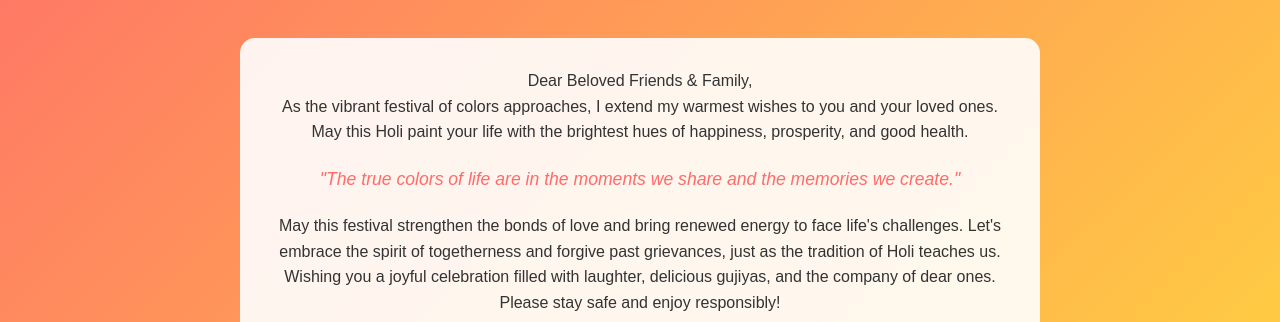
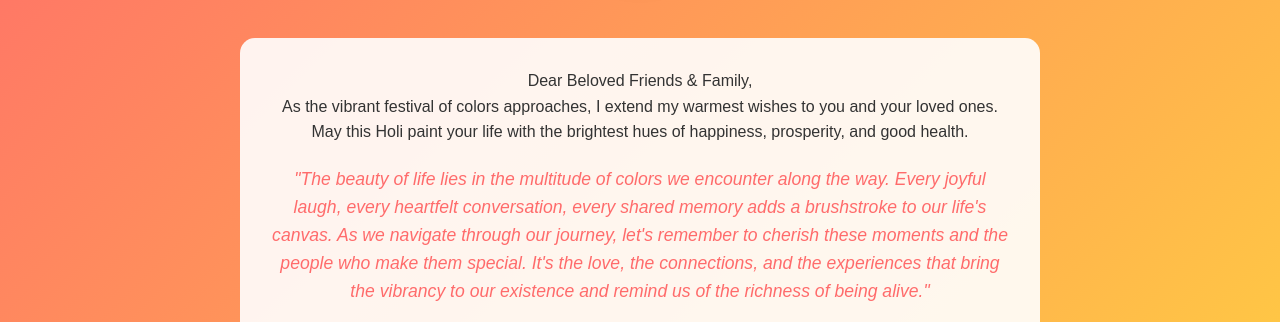
Before and after one commit to inspiredrishabh/Holi__Message, a plain HTML site: page index.html in a window 1280 px wide. Shown: the part 283-605 px from the top of the page. Drawn offline with Linux system fonts and the light colour scheme.

Commit message:
Update index.html

```diff
--- a/index.html
+++ b/index.html
@@ -96,7 +96,7 @@
                 <p>Dear Beloved Friends & Family,</p>
                 <p>As the vibrant festival of colors approaches, I extend my warmest wishes to you and your loved ones. May this Holi paint your life with the brightest hues of happiness, prosperity, and good health.</p>
 
-                <p class="quote">"The true colors of life are in the moments we share and the memories we create."</p>
+                <p class="quote">"The beauty of life lies in the multitude of colors we encounter along the way. Every joyful laugh, every heartfelt conversation, every shared memory adds a brushstroke to our life's canvas. As we navigate through our journey, let's remember to cherish these moments and the people who make them special. It's the love, the connections, and the experiences that bring the vibrancy to our existence and remind us of the richness of being alive."</p>
 
                 <p>May this festival strengthen the bonds of love and bring renewed energy to face life's challenges. Let's embrace the spirit of togetherness and forgive past grievances, just as the tradition of Holi teaches us.</p>
 
```
